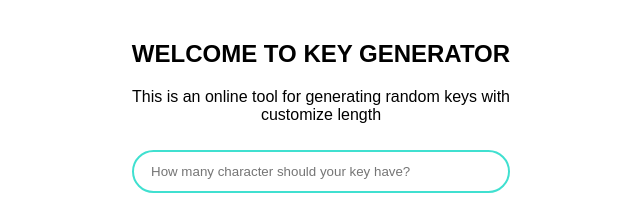
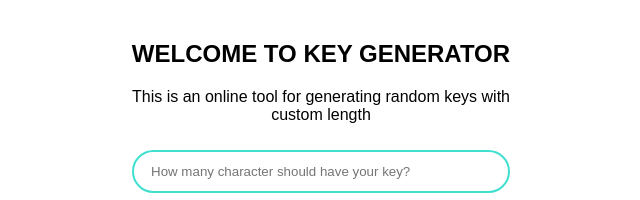
Before and after one commit to ARTM2000/key-generator, a plain HTML site: page index.html in a window 1280 px wide. Shown: the top 200 px of the page, 319-959 px from the left. Drawn offline with Linux system fonts and the light colour scheme.

Commit message:
Update index.html

```diff
--- a/index.html
+++ b/index.html
@@ -10,14 +10,14 @@
     <div class="container">
       <h2>WELCOME TO KEY GENERATOR</h2>
       <p>
-        This is an online tool for generating random keys with customize length
+        This is an online tool for generating random keys with custom length
       </p>
       <div class="action">
         <input
           type="text"
           id="keyLength"
           name="number"
-          placeholder="How many character should your key have?"
+          placeholder="How many character should have your key?"
           autofocus
           />
         <button id="generate">Generate</button>
```
